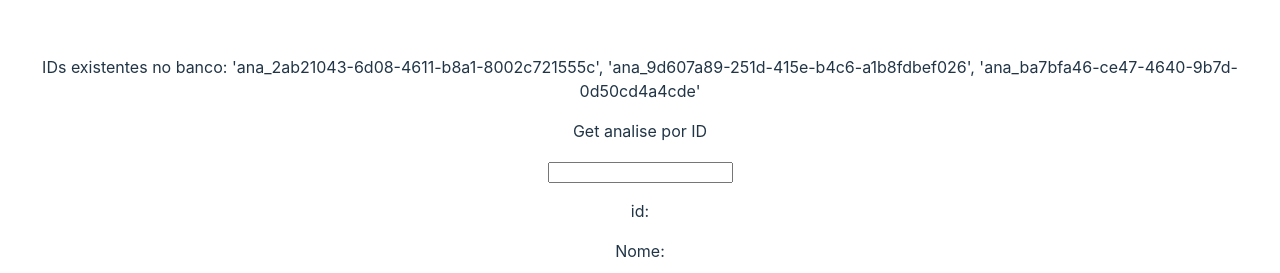
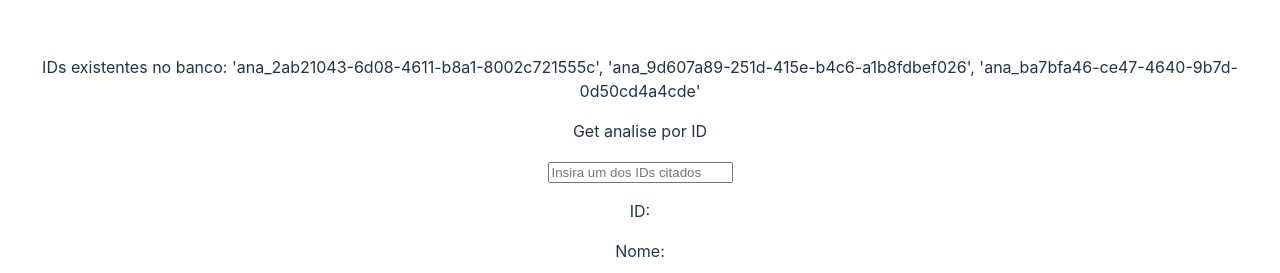
Before and after one commit to phNapa/Atividade10, a React (Vite) app: page / in a window 1280 px wide. Shown: the part 181-454 px from the top of the page. Built offline with nearby package versions, Linux system fonts and the light colour scheme; no server answers.

Commit message:
analise por id adicionada

```diff
--- a/src/Analise.jsx
+++ b/src/Analise.jsx
@@ -41,8 +41,8 @@ function App() {
     <>
       <p>IDs existentes no banco: 'ana_2ab21043-6d08-4611-b8a1-8002c721555c', 'ana_9d607a89-251d-415e-b4c6-a1b8fdbef026', 'ana_ba7bfa46-ce47-4640-9b7d-0d50cd4a4cde'</p>
       <p>Get analise por ID</p>
-      <input type="text" onChange={handleInputChange}/>
-      <p>id: {analise.id}</p>
+      <input placeholder='Insira um dos IDs citados' type="text" onChange={handleInputChange}/>
+      <p>ID: {analise.id}</p>
       <p>Nome: {analise.nome}</p>
       <p>Especificação: {analise.especificacao}</p>
       <p>Data de analise: {analise.dataDeAnalise}</p>
```
